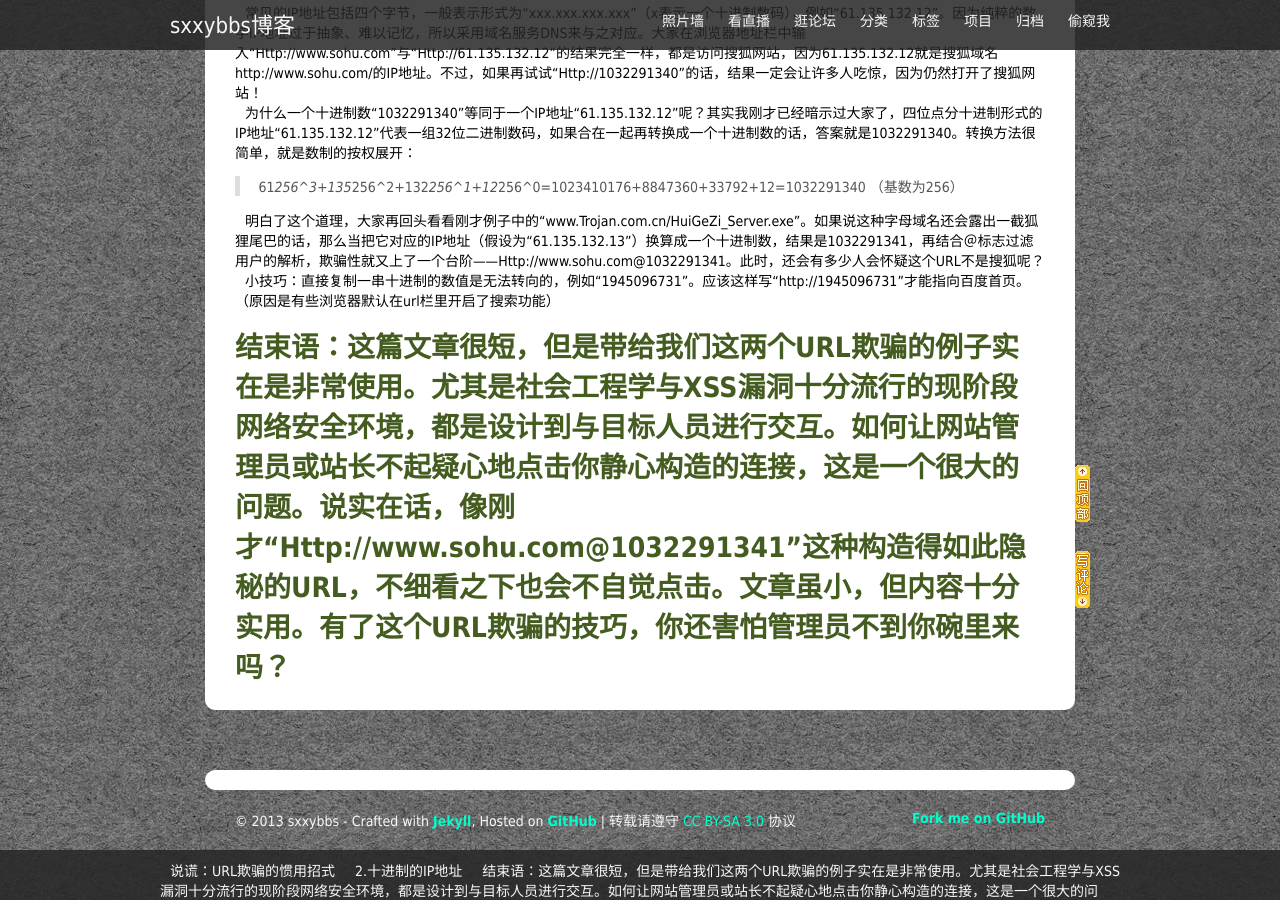
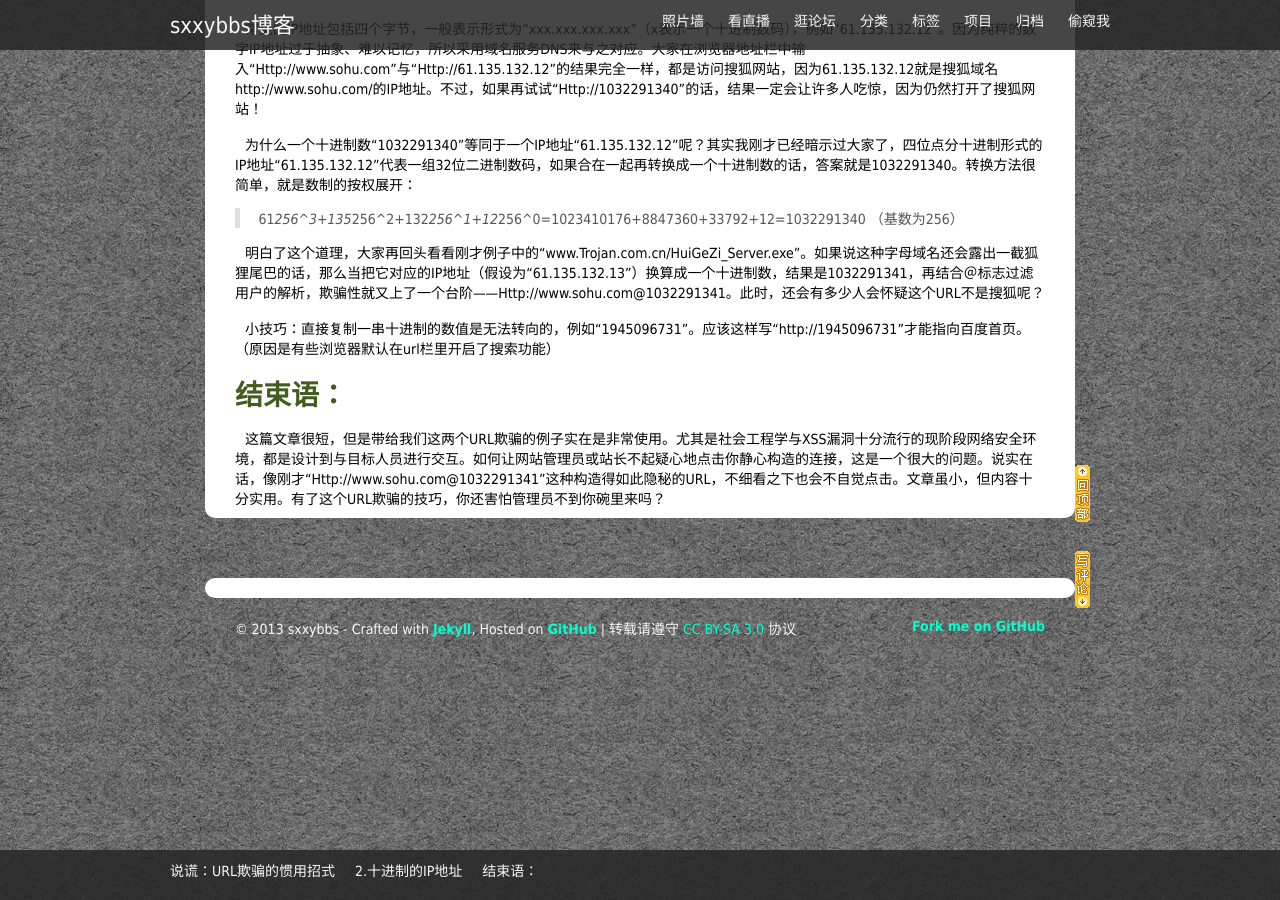
Before and after one commit to sxxybbs/sxxybbs.github.com, a Jekyll site: the page built from _posts/2013-10-14-url-cheat.md, in a window 1280 px wide and 900 px high, scrolled down 768 px. Built offline with Jekyll 4.4.1, drawn with Linux system fonts in a browser that asks for light colours; nearby versions of some CDN libraries; library files that are not in the unit come from our copies; Markdown is read by kramdown in place of the engine named in the settings; comment, search, counter and statistics services are not loaded; some of the changed text lies outside the part shown.

Commit message:
url-cheat

```diff
--- a/_posts/2013-10-14-url-cheat.md
+++ b/_posts/2013-10-14-url-cheat.md
@@ -14,13 +14,15 @@ description: 我叫URL，即“Uniform Resource Locators”，意思是统一资
 ##### 1.＠标志过滤用户名的解析
 
 本来＠标志是E－mail地址的用户名与主机的分隔符，但在我URL中同样适用，而且功能如出一辙。**HTTP（超文本传输协议）规定了我URL的完整格式是“Http://Name：Password＠IP地址或主机名”**，其中的“IP地址或主机名”是必填项。＠标志与其前面的“Name：Password”，意为“用户名：密码”，属于可选项。**也就是说，在我URL中真正起解析作用的网址是从＠标志后面开始的，这就是欺骗原理。**
+
 <br>
 
-*举例*：某QQ好友发给你一个说是有最新大片免费下载的地址 “Http://www.sohu.com＠www.Trojan.com.cn/HuiGeZi_Server.exe”，你敢上去就点吗？的确，一眼看上去是“www.sohu.com”搜狐网站的链接，而实际上这儿的“www.sohu.com”只是个写成搜狐网址形式的用户名（此处的密码为空），因为后面有＠标志。而真正链接的网址却是“www.Trojan.com.cn/HuiGeZi_Server.exe”（这儿为了好理解，我杜撰了一个木马网站，其下有“灰鸽子”服务端），只要大家点击就会被种下木马。这个发来的URL地址其实完全等同于“Http:// www.Trojan.com.cn/HuiGeZi_Server.exe”，而与前面的用户名毫无关系，只是迷惑性可就大大提高了。即使没有这个用户名，也完全不影响浏览器对URL的解析。大家要是不信，就在地址栏中随便写上个像是“Http://abcdefg＠www.sohu.com/”之类的地址再回车试试，还是照样儿进入搜狐网站。
+**举例**：某QQ好友发给你一个说是有最新大片免费下载的地址 “Http://www.sohu.com＠www.Trojan.com.cn/HuiGeZi_Server.exe”，你敢上去就点吗？的确，一眼看上去是“www.sohu.com”搜狐网站的链接，而实际上这儿的“www.sohu.com”只是个写成搜狐网址形式的用户名（此处的密码为空），因为后面有＠标志。而真正链接的网址却是“www.Trojan.com.cn/HuiGeZi_Server.exe”（这儿为了好理解，我杜撰了一个木马网站，其下有“灰鸽子”服务端），只要大家点击就会被种下木马。这个发来的URL地址其实完全等同于“Http:// www.Trojan.com.cn/HuiGeZi_Server.exe”，而与前面的用户名毫无关系，只是迷惑性可就大大提高了。即使没有这个用户名，也完全不影响浏览器对URL的解析。大家要是不信，就在地址栏中随便写上个像是“Http://abcdefg＠www.sohu.com/”之类的地址再回车试试，还是照样儿进入搜狐网站。
 
 ### 2.十进制的IP地址
 
 常见的IP地址包括四个字节，一般表示形式为“xxx.xxx.xxx.xxx”（x表示一个十进制数码），例如“61.135.132.12”。因为纯粹的数字IP地址过于抽象、难以记忆，所以采用域名服务DNS来与之对应。大家在浏览器地址栏中输入“Http://www.sohu.com”与“Http://61.135.132.12”的结果完全一样，都是访问搜狐网站，因为61.135.132.12就是搜狐域名http://www.sohu.com/的IP地址。不过，如果再试试“Http://1032291340”的话，结果一定会让许多人吃惊，因为仍然打开了搜狐网站！
+
 <br>
 
 为什么一个十进制数“1032291340”等同于一个IP地址“61.135.132.12”呢？其实我刚才已经暗示过大家了，四位点分十进制形式的IP地址“61.135.132.12”代表一组32位二进制数码，如果合在一起再转换成一个十进制数的话，答案就是1032291340。转换方法很简单，就是数制的按权展开：
@@ -29,8 +31,11 @@ description: 我叫URL，即“Uniform Resource Locators”，意思是统一资
 >（基数为256）
 
 明白了这个道理，大家再回头看看刚才例子中的“www.Trojan.com.cn/HuiGeZi_Server.exe”。如果说这种字母域名还会露出一截狐狸尾巴的话，那么当把它对应的IP地址（假设为“61.135.132.13”）换算成一个十进制数，结果是1032291341，再结合＠标志过滤用户的解析，欺骗性就又上了一个台阶——Http://www.sohu.com@1032291341。此时，还会有多少人会怀疑这个URL不是搜狐呢？
+
 <br>
 
 小技巧：直接复制一串十进制的数值是无法转向的，例如“1945096731”。应该这样写“http://1945096731”才能指向百度首页。（原因是有些浏览器默认在url栏里开启了搜索功能）
 
-### 结束语：这篇文章很短，但是带给我们这两个URL欺骗的例子实在是非常使用。尤其是社会工程学与XSS漏洞十分流行的现阶段网络安全环境，都是设计到与目标人员进行交互。如何让网站管理员或站长不起疑心地点击你静心构造的连接，这是一个很大的问题。说实在话，像刚才“Http://www.sohu.com@1032291341”这种构造得如此隐秘的URL，不细看之下也会不自觉点击。文章虽小，但内容十分实用。有了这个URL欺骗的技巧，你还害怕管理员不到你碗里来吗？
+### 结束语：
+
+这篇文章很短，但是带给我们这两个URL欺骗的例子实在是非常使用。尤其是社会工程学与XSS漏洞十分流行的现阶段网络安全环境，都是设计到与目标人员进行交互。如何让网站管理员或站长不起疑心地点击你静心构造的连接，这是一个很大的问题。说实在话，像刚才“Http://www.sohu.com@1032291341”这种构造得如此隐秘的URL，不细看之下也会不自觉点击。文章虽小，但内容十分实用。有了这个URL欺骗的技巧，你还害怕管理员不到你碗里来吗？
```
